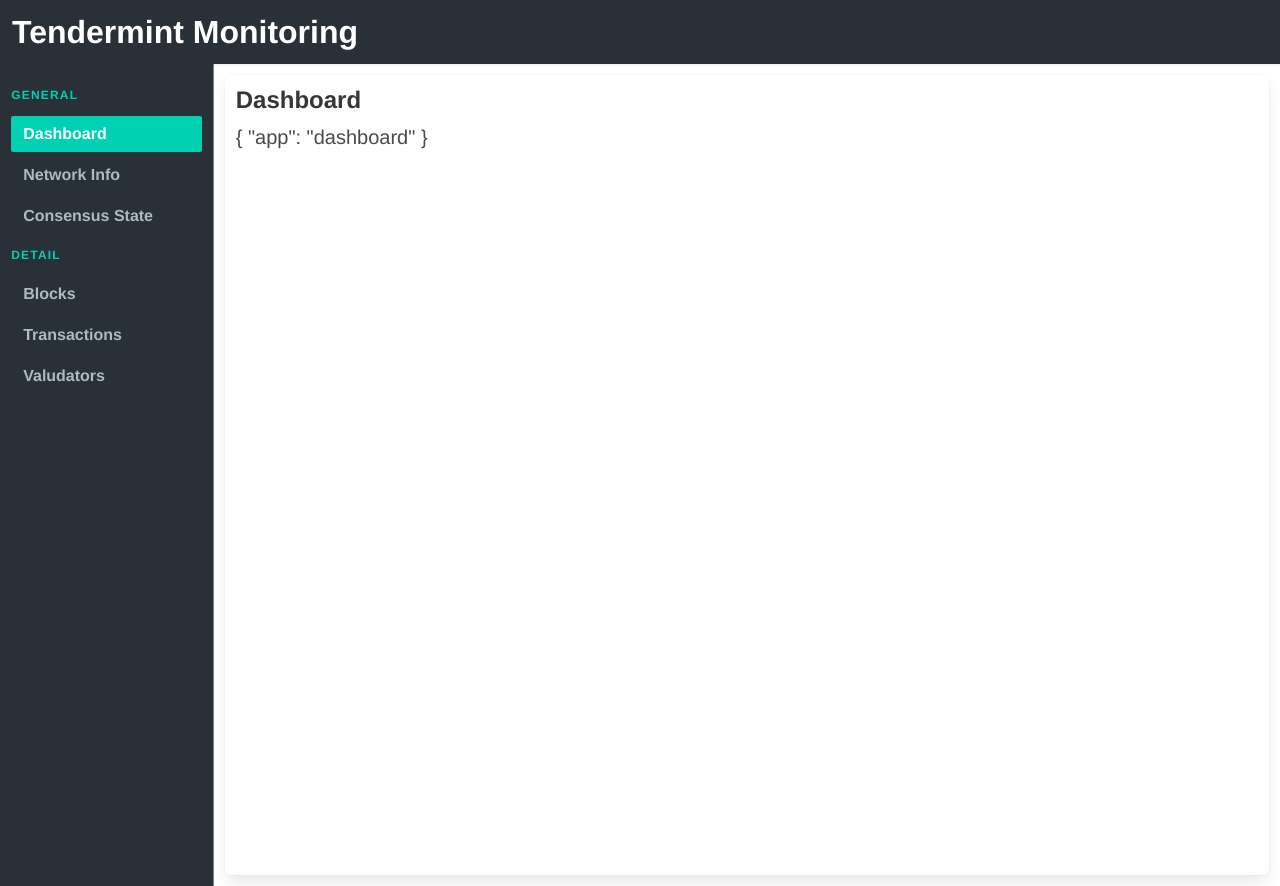
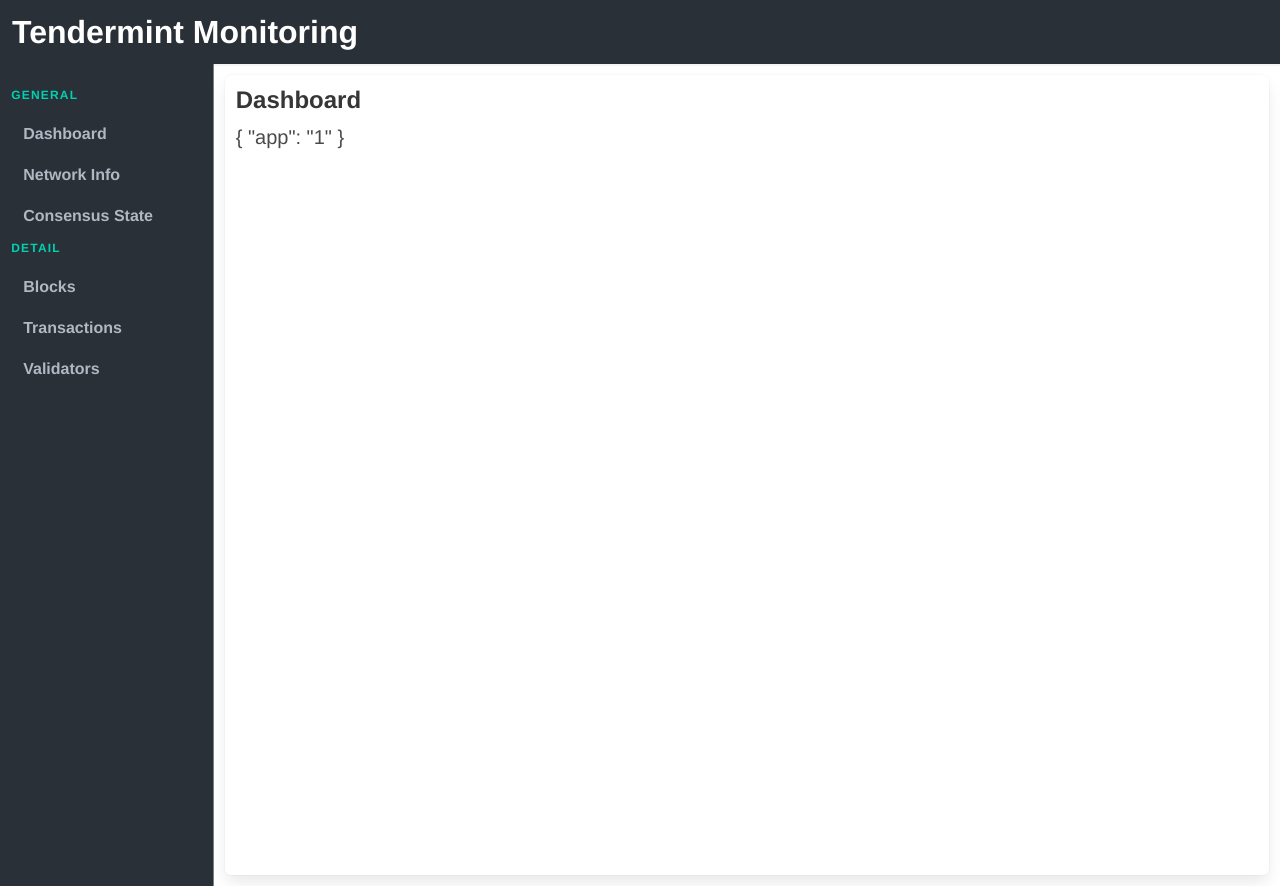
Before and after one commit to internet-com/tendermint-monitoring, a Vue app: page /1 in a window 1280 px wide. Built offline with nearby package versions, Linux system fonts and the light colour scheme.

Commit message:
router works perfectly

```diff
--- a/src/components/TendermintMonitoring.vue
+++ b/src/components/TendermintMonitoring.vue
@@ -16,9 +16,23 @@
 import Monitoring from './monitoring/Monitoring';
 
 export default {
+  props: ['app'],
   components: {
     MonitoringMenu,
     Monitoring,
+  },
+  watch: {
+    app() {
+      this.setApp(this.app);
+    },
+  },
+  methods: {
+    setApp(app) {
+      this.$store.commit('setApp', app);
+    },
+  },
+  mounted() {
+    this.setApp(this.app);
   },
 };
 </script>
--- a/src/components/menu/MonitoringMenu.vue
+++ b/src/components/menu/MonitoringMenu.vue
@@ -1,23 +1,20 @@
 <template>
   <div class="monitoring-menu">
     <aside class="menu">
-      <p class="menu-label">
-        General
-      </p>
-      <ul class="menu-list">
-        <li v-for="(item, index) in generalMenu" :key="index">
-          <a :class="{ 'is-active' : item === currentApp }">{{ capitalize(item) }}</a>
-        </li>
-      </ul>
-
-      <p class="menu-label">
-        Detail
-      </p>
-      <ul class="menu-list">
-        <li v-for="(item, index) in detailMenu" :key="index">
-          <a :class="{ 'is-active' : item === currentApp }">{{ capitalize(item) }}</a>
-        </li>
-      </ul>
+      <div v-for="(menuGroup, i) in menu" :key="i">
+        <p class="menu-label">
+          {{ menuGroup.name }}
+        </p>
+        <ul class="menu-list">
+          <li v-for="(item, index) in menuGroup.items" :key="index">
+            <a
+              v-on:click="setApp(item)"
+              :class="{ 'is-active' : item === currentApp }" >
+              {{ capitalize(item) }}
+            </a>
+          </li>
+        </ul>
+      </div>
     </aside>
   </div>
 </template>
@@ -26,8 +23,16 @@
 export default {
   data() {
     return {
-      generalMenu: ['dashboard', 'network-info', 'consensus-state'],
-      detailMenu: ['blocks', 'transactions', 'valudators'],
+      menu: [
+        {
+          name: 'General',
+          items: ['dashboard', 'network-info', 'consensus-state'],
+        },
+        {
+          name: 'Detail',
+          items: ['blocks', 'transactions', 'validators'],
+        },
+      ],
     };
   },
   computed: {
@@ -42,6 +47,9 @@
         strArray[i] = strArray[i].charAt(0).toUpperCase().concat(strArray[i].substr(1));
       }
       return strArray.join(' ');
+    },
+    setApp(app) {
+      this.$router.push({ path: app });
     },
   },
 };
--- a/src/router/index.js
+++ b/src/router/index.js
@@ -10,6 +10,7 @@
     {
       path: '/:app',
       component: TendermintMonitoring,
+      props: true,
     },
     {
       path: '/',
--- a/src/store/index.js
+++ b/src/store/index.js
@@ -5,6 +5,11 @@
 
 export default new Vuex.Store({
   state: {
-    app: 'dashboard',
+    app: null,
+  },
+  mutations: {
+    setApp(state, app) {
+      state.app = app;
+    },
   },
 });
```
